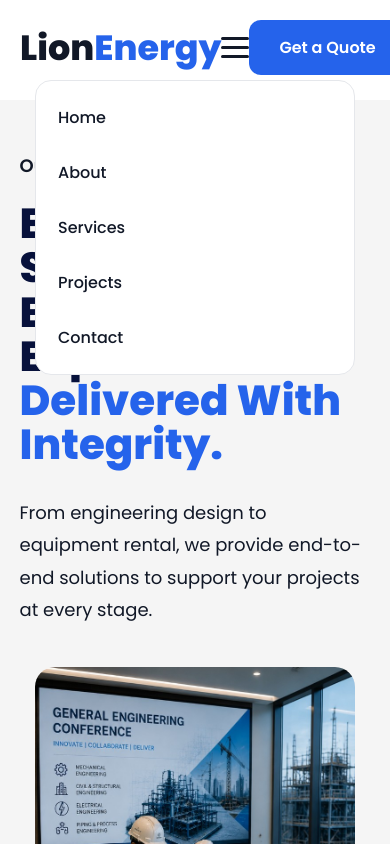
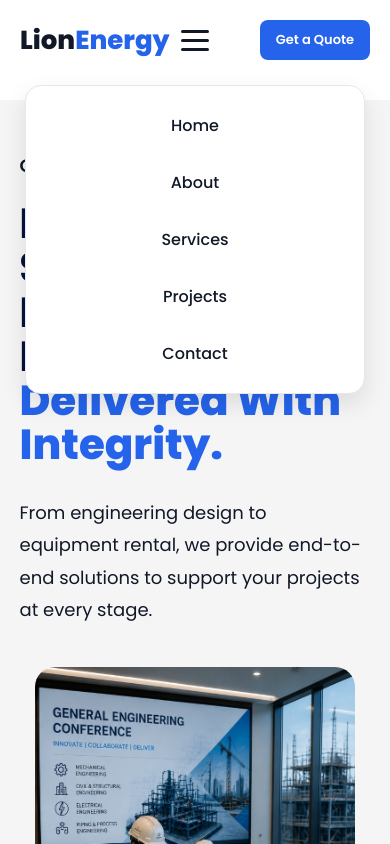
Before and after one commit to Jay044621/Lion-Energy-website, a plain HTML site: page index1.html in a window 390 px wide. Both pictures are taken after a click on the button "Toggle menu". Shown: the top 844 px of the page. Drawn offline with Linux system fonts and the light colour scheme.

Commit message:
updated service page navbar

```diff
--- a/style1.css
+++ b/style1.css
@@ -10,7 +10,10 @@ body{
   color:#111;
 }
 
-/* NAVBAR BASE SETTINGS */
+/* ==========================================
+   NAVBAR
+========================================== */
+
 .navbar{
     width:100%;
     padding:25px 80px;
@@ -18,17 +21,17 @@ body{
     top:0;
     left:0;
     z-index:1000;
+
     display:flex;
     align-items:center;
     justify-content:space-between;
-  box-sizing: border-box;
 }
 
 .logo{
     font-size:35px;
     font-weight:800;
     color:#111827;
-  flex-shrink: 0;
+    flex-shrink:0;
 }
 
 .logo span{
@@ -38,14 +41,14 @@ body{
 .nav-links{
     display:flex;
     gap:40px;
-  list-style: none;
+    list-style:none;
 }
 
 .nav-links a{
-  text-decoration: none;
+    text-decoration:none;
     color:#111827;
     font-weight:500;
-  transition:0.3s;
+    transition:.3s;
 }
 
 .nav-links a:hover{
@@ -53,21 +56,20 @@ body{
 }
 
 .quote-btn{
-  text-decoration: none;
+    text-decoration:none;
     background:#2563eb;
     color:#fff;
     padding:15px 30px;
     border-radius:12px;
     font-weight:600;
-  transition:0.3s;
-  flex-shrink: 0;
+    transition:.3s;
+    flex-shrink:0;
 }
 
 .quote-btn:hover{
     background:#1d4ed8;
 }
 
-/* HAMBURGER BUTTON SETTINGS */
 .hamburger{
     display:none;
     flex-direction:column;
@@ -79,14 +81,27 @@ body{
     background:transparent;
     border:none;
     cursor:pointer;
+    z-index:1010;
 }
 
 .hamburger span{
-  display:block;
     width:28px;
     height:3px;
     background:#111827;
     border-radius:3px;
+    transition:.3s;
+}
+
+.hamburger.open span:nth-child(1){
+    transform:translateY(9px) rotate(45deg);
+}
+
+.hamburger.open span:nth-child(2){
+    opacity:0;
+}
+
+.hamburger.open span:nth-child(3){
+    transform:translateY(-9px) rotate(-45deg);
 }
 
 /* MAIN BODY SECTION */
@@ -295,45 +310,105 @@ body{
 
 @media(max-width:768px){
 
+  /* ==========================
+  MOBILE NAVBAR
+========================== */
+
+@media(max-width:768px){
+
 .navbar{
-    padding:20px 20px;
+    display:grid;
+    grid-template-columns:1fr auto 1fr;
+    align-items:center;
+    padding:20px;
+}
+
+.logo{
+    grid-column:1;
+    justify-self:start;
+    font-size:26px;
 }
 
 .hamburger{
-    display:inline-flex;
+    display:flex;
+    grid-column:2;
+    justify-self:center;
+}
+
+.quote-btn{
+    grid-column:3;
+    justify-self:end;
+    padding:10px 16px;
+    font-size:13px;
+    border-radius:8px;
 }
 
 .nav-links{
+    position:absolute;
+    top:85px;
+    left:50%;
+    transform:translateX(-50%) translateY(-10px);
+
+    width:90%;
+    max-width:340px;
+
     display:flex;
     flex-direction:column;
-    position:absolute;
-    z-index:1001;
 
-    top:80px;
-    left:50%;
-    transform:translateX(-50%);
-    width:90%;
-    max-width:320px;
-    background:#ffffff;
+    background:#fff;
     border:1px solid #e5e7eb;
     border-radius:16px;
-    padding:14px 10px;
-    gap:10px;
+
+    padding:15px;
+    gap:8px;
+
+    box-shadow:0 10px 25px rgba(0,0,0,.10);
+
     opacity:0;
     visibility:hidden;
     pointer-events:none;
-    transition:0.2s;
+
+    transition:.3s;
 }
 
 .nav-links.open{
     opacity:1;
     visibility:visible;
     pointer-events:auto;
+    transform:translateX(-50%) translateY(0);
+}
+
+.nav-links li{
+    width:100%;
+    text-align:center;
 }
 
 .nav-links a{
     display:block;
-    padding:10px 12px;
+    width:100%;
+    padding:12px;
+}
+
+/* Keep the rest of your existing mobile rules below this */
+.hero-content h1{
+    font-size:45px;
+}
+
+.hero-buttons{
+    flex-direction:column;
+}
+
+.stats{
+    grid-template-columns:1fr;
+}
+
+.pipeline-cards{
+    flex-direction:column;
+}
+
+.footer-container{
+    grid-template-columns:1fr;
+}
 }
 }
 
```
Also changed, not shown: style.css (+7 -3 lines). Lines whose indentation alone changed are shown as unchanged.
